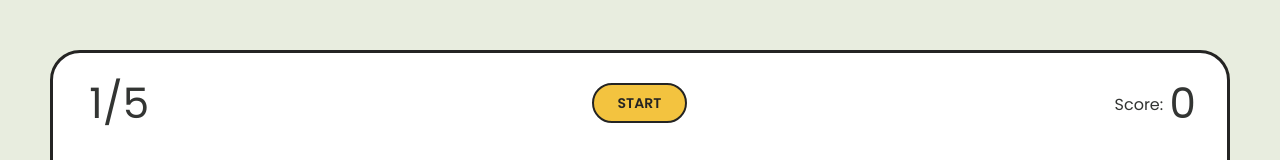
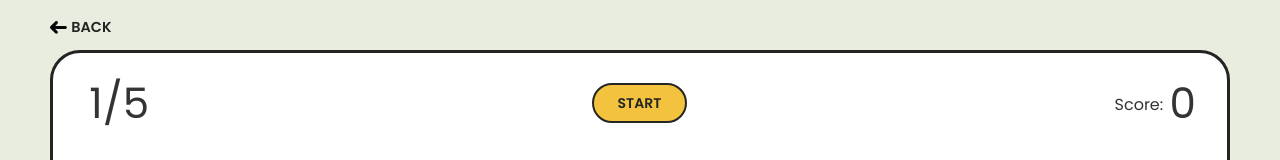
Before and after one commit to MrDzi/perfect-pitch, a React app in the folder client/: page /listen in a window 1280 px wide. Shown: the top 160 px of the page. Built offline with nearby package versions, Linux system fonts and the light colour scheme.

Commit message:
remove unneeded back buttons

```diff
--- a/client/src/pages/listening/index.tsx
+++ b/client/src/pages/listening/index.tsx
@@ -84,7 +84,7 @@ const Listening = (): ReactElement => {
   };
 
   return (
-    <PageWrapper>
+    <PageWrapper withBackButton>
       <>
         {gameStatus !== GameStatus.Ended && (
           <div className="flex flex-column full-size">
--- a/client/src/pages/pitchle/index.tsx
+++ b/client/src/pages/pitchle/index.tsx
@@ -279,7 +279,7 @@ const Pitchle = (): ReactElement => {
   };
 
   return (
-    <PageWrapper>
+    <PageWrapper withBackButton>
       <div
         className={cx("pitchle", {
           "pitchle--ended": gameStatus === GameStatus.Ended,
```
